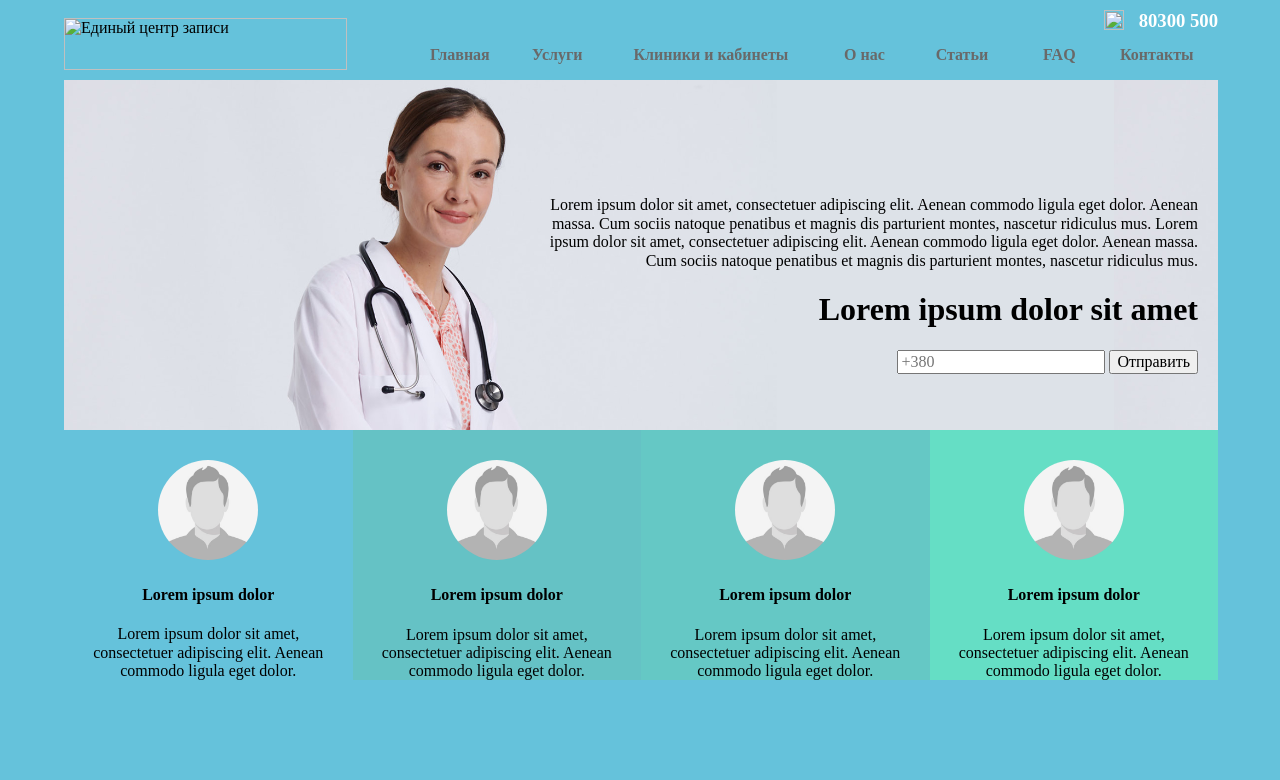
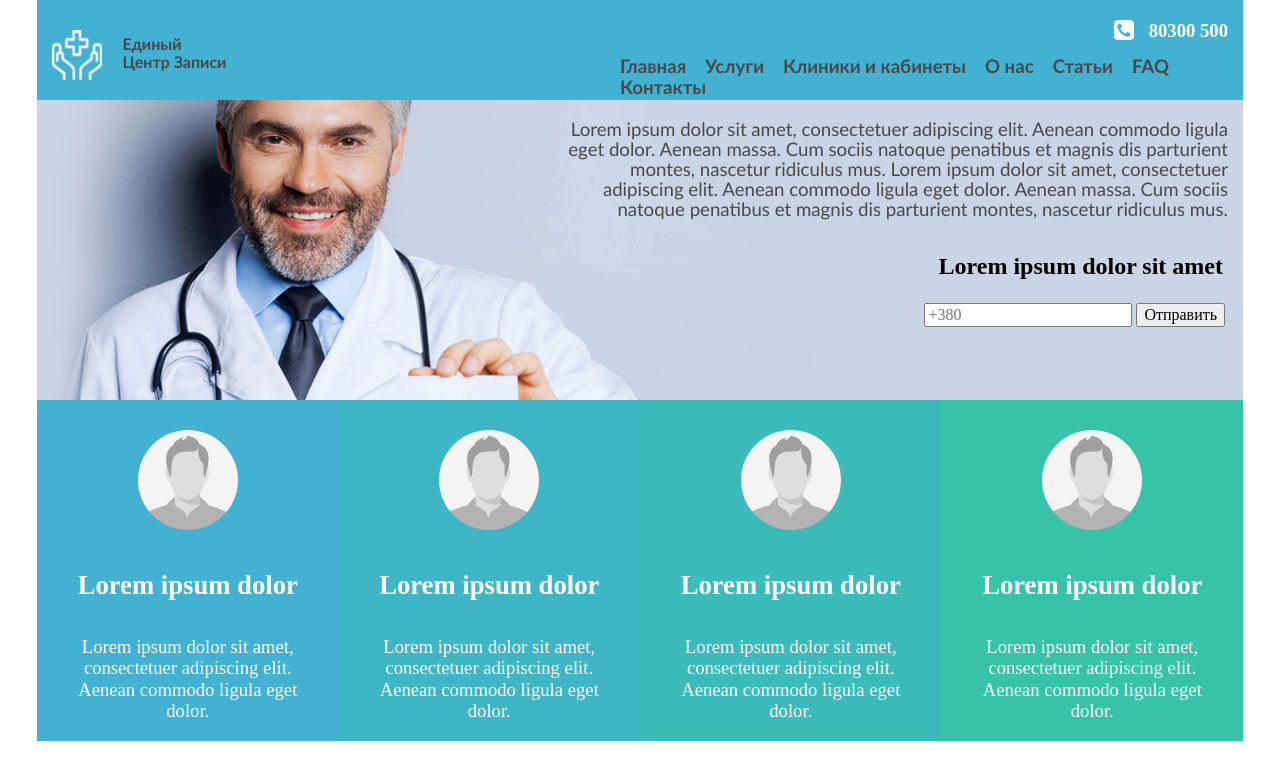
Before and after one commit to andriirudk/urc, a website: page index.html in a window 1280 px wide. Drawn offline with nearby package versions, Linux system fonts and the light colour scheme.

Commit message:
'09.11.2020'

```diff
--- a/css/main.css
+++ b/css/main.css
@@ -1,115 +1,207 @@
 header{
-    width: 1154px;
-    height: 80px;
-}
-menu{
-    width: 799.36px;
-    float: right;
-    align: rigth;
+    max-width: 1206px;
+    height: 100px;
+    margin-left: auto;
+    margin-right: auto;
+    background: #43b1d2;
 
 }
 
-li.menu{
+#header{
+    position: relative;
+    height: inherit;
+    max-width: 1206px;
+    margin-left: auto;
+    margin-right: auto;
+}
+
+.logotype{
+    position: absolute;
+    width: 216px;
+    align: left;
+    max-width: 216px;
+    heigth: 50px;
+    margin: 0;
+    margin-top: 30px;
+}
+
+#logotype__img{
+    width: 50px;
+    height: 50px;
     float: left;
-    text-align: center;
+    margin-left: 15px;
+
+}
+
+#logotype__header{
+    font-family: Calibri;
+    font-size: 12pt;
+    font-weight: bold;
+    color: #494848;
+    float: left;
+    text-align: left;
+    width: 110px;
+    vertical-align: center;
+    margin: 0;
+    margin-left: 20.5px;
+    margin-top: 5px;
+}
+
+#head_menu{
+    position: absolute;
+    wight: 990px;
+    height: 60px;
+    margin: 0;
+    margin-left: 216px;
+    margin-top: 40px;
+    float: right;
+
+}
+
+#head_menu__list{
+    float: right;
+    width: auto;
+    padding-left: 352px;
+    padding-right: 15px;
+    vertical-align: center;
+    align: right;
+
+}
+
+.head_menu__menu_point{
     list-style-type: none;
     display: inline-block;
-    width: 82.42px;
-    margin-left: 15px;
-}
-
-li.bigbutton{
-    float: left;
-    text-align: center;
-    list-style-type: none;
-    display: inline-block;
-    width: 194.84px;
+    width: auto;
     margin-left: 15px;
 }
 
 .menulink{
+    font-family: Calibri;
+    font-size: 14pt;
     text-decoration: none;
-    color: dimgrey;
+    color: #494848;
     font-weight: bold;
-    font-family: "Merriweather Black";
+
 }
 
-#logo{
-    width: 281.26px;
-    height: 50px;
-    float: left;
-    border: 1pt solid silver;
-}
 
-#call{
+
+.call-by-number{
+    position: absolute;
+    width: 100%;
+    max-width: 1206px;
     float: right;
     text-align: right;
-    width: 179.84px;
     height: 20px;
-    margin-top: 10px;
     margin-right: 0;
+    margin-top: 20px;
+    margin-bottom: 10px;
     color: white;
     font-weight: bold;
     font-size: 14pt;
 }
 
-span{
+.call-by-number__phone{
     float: right;
     text-align: right;
+    margin-right: 15px;
 }
 
-#phonic{
+#call-by-number__image{
     float: right;
     width: 20px;
     height: 20px;
     margin-right: 15px;
 }
 
-#banner{
-    position: relative;
-    width: 1154px;
-    height: 350px;
-    background-image: url('../img/doc.jpg');
-    background-position: left;
-    background-size: contain;
+.banner{
+    max-width: 1206px;
+    height: 300px;
+    background: #dde2e8;
+    margin-left: auto;
+    margin-right: auto;
+}
+
+.banner__content{
+    max-width: 1206px;
+    margin-left: auto;
+    margin-right: auto;
+    height: 300px;
+    background-image: url('../img/doc.png');
+    background-position: center;
+    background-size: cover;
+    background-repeat: no-repeat;
+}
+
+.banner__text{
+    float: right;
+    max-width: 673.5px;
+    padding-right: 15px;
+    font-family: "Calibri";
+    line-height: 15pt;
+    font-size: 14pt;
+    text-align: right;
+    color: #494848;
+
+}
+
+.banner__header{
+    max-width: 673.5px;
+    width: 673.5px;
+    float: right;
+    padding-right: 20px;
+    text-align: right;
+    font-family: Myriad Pro;
+    font-weight: bold;
+    font-size: 18pt;
+}
+
+.callback_block{
+    width: auto;
+    height: 100px;
+    padding-top: 200px;
+}
+
+.callback_block__form{
+    max-width: 673.5px;
+    width: 673.5px;
+    float: right;
+    padding-right: 15px;
     text-align: right;
 }
 
-#bantext{
-    margin-top: 100px;
-    margin-right: 20px;
-    position: relative;
+.callback_block__table{
     float: right;
-    width: 680.94px;
-    height: 250px;
-    text-align: right;
+
 }
 
 input#pnumber{
     margin: 0;
 }
 
-#bcallback{
-    margin: 0;
-}
+
+
+
+
 
 #benefits{
-    position: relative;
-    width: 1154px;
-    height: 250px;
+    max-width: 1206px;
+    margin-left: auto;
+    margin-right: auto;
     text-align: right;
 }
 
-div.benblock{
+.benefits__block{
     float: left;
     display: inline-block;
-    width: 288.5px;
-    height: 250px;
-    margin: 0;
+    width: 271.5px;
+    padding-left: 15px;
+    padding-right: 15px;
+    height: auto;
     text-align: center;
 }
 
-img.benimg{
+.benefits__block_image{
     margin-top: 30px;
     width: 100px;
     height: 100px;
@@ -117,12 +209,19 @@ img.benimg{
 
 }
 
-h4.benheader{
+.benefits__block_header{
     margin-left: 10px;
     margin-right: 10px;
+    font-family: Myriad Pro;
+    font-size: 20pt;
+    font-weight: bold;
+    color: white;
 }
 
-p.bentext{
+.benefits__block_text{
     margin-left: 15px;
     margin-right: 15px;
+    font-family: Myriad Pro;
+    font-size: 14pt;
+    color: white;
 }
--- a/index.html
+++ b/index.html
@@ -5,71 +5,77 @@
     <title>Единый цент записи</title>
     <link rel="stylesheet" href="node_modules/normalize.css/normalize.css">
     <link rel="stylesheet" href="css/main.css">
-    <style>
-        body{
-            width: 1154px;
-            height: auto;
-            margin-left: 5%;
-            background: #65C2DB;
-        }
-    </style>
 </head>
 <body>
 <header>
-   <div id="call"><span id="">80300 500</span><img id="phonic" src="#" alt=""></div>
-    <br>
-    <img src="#" id="logo" alt="Единый центр записи">
-    <menu type="context">
-        <li class="menu" style="margin-left: 0;"><a class="menulink" href="#">Главная</a></li>
-        <li class="menu"><a class="menulink" href="#">Услуги</a></li>
-        <li class="bigbutton"><a class="menulink" href="#">Клиники и кабинеты</a></li>
-        <li class="menu"><a class="menulink" href="#">О нас</a></li>
-        <li class="menu"><a class="menulink" href="#">Статьи</a></li>
-        <li class="menu"><a class="menulink" href="#">FAQ</a></li>
-        <li class="menu"><a class="menulink" href="#">Контакты</a></li>
+    <div id="header">
+    <div class="call-by-number">
+        <a class="call-by-number__phone">80300 500</a>
+        <img id="call-by-number__image" src="img/phone.png" alt="">
+    </div>
+    <div class="logotype">
+        <img src="img/logo.png" id="logotype__img" alt="Единый центр записи">
+        <h4 id="logotype__header">Единый<br>Центр Записи</h4>
+    </div>
+    <div id="head_menu">
+    <menu id="head_menu__list" type="context">
+        <li class="head_menu__menu_point"><a class="menulink" href="#">Главная</a></li>
+        <li class="head_menu__menu_point"><a class="menulink" href="#">Услуги</a></li>
+        <li class="head_menu__menu_point" width="200px"><a class="menulink" href="#">Клиники и кабинеты</a></li>
+        <li class="head_menu__menu_point"><a class="menulink" href="#">О нас</a></li>
+        <li class="head_menu__menu_point"><a class="menulink" href="#">Статьи</a></li>
+        <li class="head_menu__menu_point"><a class="menulink" href="#">FAQ</a></li>
+        <li class="head_menu__menu_point"><a class="menulink" href="#">Контакты</a></li>
     </menu>
+    </div>
+    </div>
 </header>
-<div id="banner">
-    <div id="bantext">
-        <p>Lorem ipsum dolor sit amet, consectetuer adipiscing elit.
+<div class="banner">
+    <div class="banner__content">
+        <p class="banner__text">Lorem ipsum dolor sit amet, consectetuer adipiscing elit.
         Aenean commodo ligula eget dolor. Aenean massa. Cum sociis
         natoque penatibus et magnis dis parturient montes, nascetur ridiculus mus.
         Lorem ipsum dolor sit amet, consectetuer adipiscing elit.
         Aenean commodo ligula eget dolor. Aenean massa. Cum sociis
         natoque penatibus et magnis dis parturient montes, nascetur ridiculus mus.
         </p>
-        <h1>Lorem ipsum dolor sit amet</h1>
-        <form action="#" id="callback">
-            <label><input id='pnumber' type="text" name="pnumber" placeholder="+380">
-                    <button type="submit" id="bcallback">Отправить</button>
-            </label>
+        <h1 class="banner__header">Lorem ipsum dolor sit amet</h1>
+        <div class="callback_block">
+        <form action="#" class="callback_block__form">
+            <table class="callback_block__table">
+                <tr>
+                    <td><input id='pnumber' type="text" name="pnumber" placeholder="+380"></td>
+                    <td><button type="submit" id="bcallback">Отправить</button></td>
+                </tr>
+            </table>
         </form>
+        </div>
     </div>
 
 </div>
 <div id="benefits">
-    <div class="benblock" style="background: #65C2DB;">
-        <img src='img/imgben.jpg' class="benimg">
-        <h4 class="benheader">Lorem ipsum dolor</h4>
-        <p class="bentext">Lorem ipsum dolor sit amet, consectetuer adipiscing elit.
+    <div class="benefits__block" style="background: #43b1d2;">
+        <img src='img/imgben.jpg' class="benefits__block_image">
+        <h4 class="benefits__block_header">Lorem ipsum dolor</h4>
+        <p class="benefits__block_text">Lorem ipsum dolor sit amet, consectetuer adipiscing elit.
             Aenean commodo ligula eget dolor.</p>
     </div>
-    <div class="benblock" style="background: #65C2C5;">
-        <img src='img/imgben.jpg' class="benimg">
-        <h4 class="benheader">Lorem ipsum dolor</h4>
-        <p class="bentext">Lorem ipsum dolor sit amet, consectetuer adipiscing elit.
+    <div class="benefits__block" style="background: #3fb6c6;">
+        <img src='img/imgben.jpg' class="benefits__block_image">
+        <h4 class="benefits__block_header">Lorem ipsum dolor</h4>
+        <p class="benefits__block_text">Lorem ipsum dolor sit amet, consectetuer adipiscing elit.
             Aenean commodo ligula eget dolor.</p>
     </div>
-    <div class="benblock" style="background: #65C8C5;">
-        <img src='img/imgben.jpg' class="benimg">
-        <h4 class="benheader">Lorem ipsum dolor</h4>
-        <p class="bentext">Lorem ipsum dolor sit amet, consectetuer adipiscing elit.
+    <div class="benefits__block" style="background: #3cbbbb;">
+        <img src='img/imgben.jpg' class="benefits__block_image">
+        <h4 class="benefits__block_header">Lorem ipsum dolor</h4>
+        <p class="benefits__block_text">Lorem ipsum dolor sit amet, consectetuer adipiscing elit.
             Aenean commodo ligula eget dolor.</p>
     </div>
-    <div class="benblock" style="background: #65DEC5;">
-        <img src='img/imgben.jpg' class="benimg">
-        <h4 class="benheader">Lorem ipsum dolor</h4>
-        <p class="bentext">Lorem ipsum dolor sit amet, consectetuer adipiscing elit.
+    <div class="benefits__block" style="background: #37c3a8;">
+        <img src='img/imgben.jpg' class="benefits__block_image">
+        <h4 class="benefits__block_header">Lorem ipsum dolor</h4>
+        <p class="benefits__block_text">Lorem ipsum dolor sit amet, consectetuer adipiscing elit.
             Aenean commodo ligula eget dolor.</p>
     </div>
 </div>
```
Also changed, not shown: img/doc.png (added), img/logo.png (added), img/phone.png (added).
